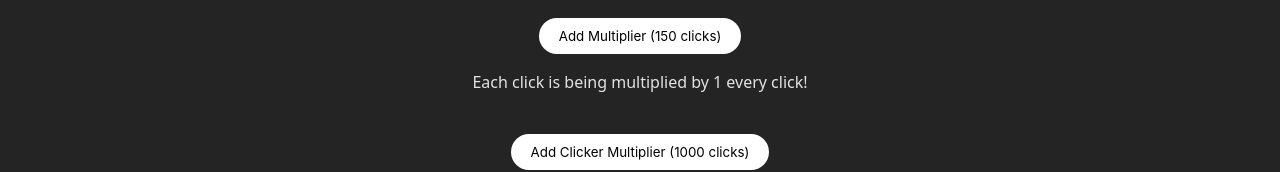
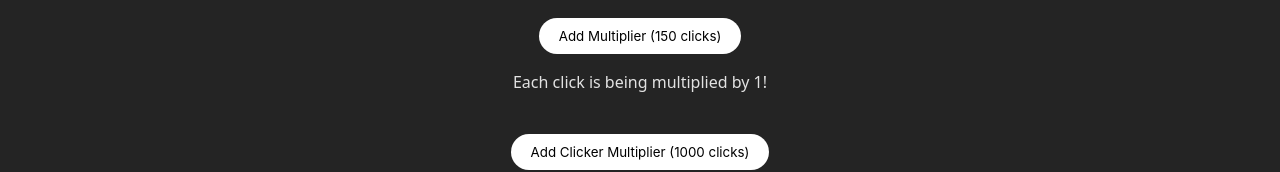
Before and after one commit to landoodle123/Barth-site, a SvelteKit app: page / in a window 1280 px wide. Shown: the part 523-695 px from the top of the page. Built offline with nearby package versions, Linux system fonts and the light colour scheme; no server answers.

Commit message:
fixed my trash grammar

```diff
--- a/src/routes/+page.svelte
+++ b/src/routes/+page.svelte
@@ -215,7 +215,7 @@
   <p>You have {clickerCount} clickers running, each adding {clickerGain} clicks per second!</p>
   <br>
   <button on:click={buyMultiplier} class="button">Add Multiplier ({multiplierCost} clicks)</button>
-  <p>Each click is being multiplied by {amountGained} every click!</p>
+  <p>Each click is being multiplied by {amountGained}!</p>
   <br>
   <button on:click={buyClickerMultiplier} class="button">Add Clicker Multiplier ({clickerMultiplierCost} clicks)</button>
   <div class="photogallery">
```
